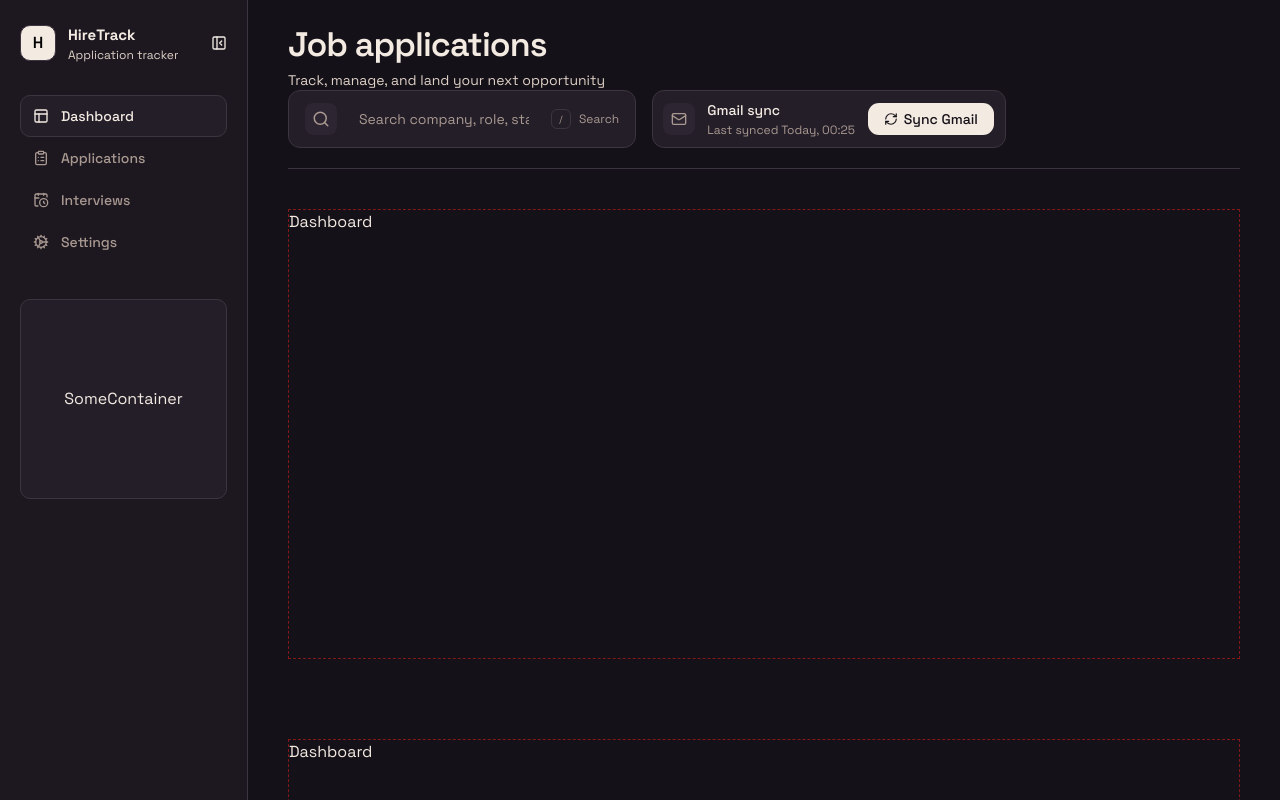
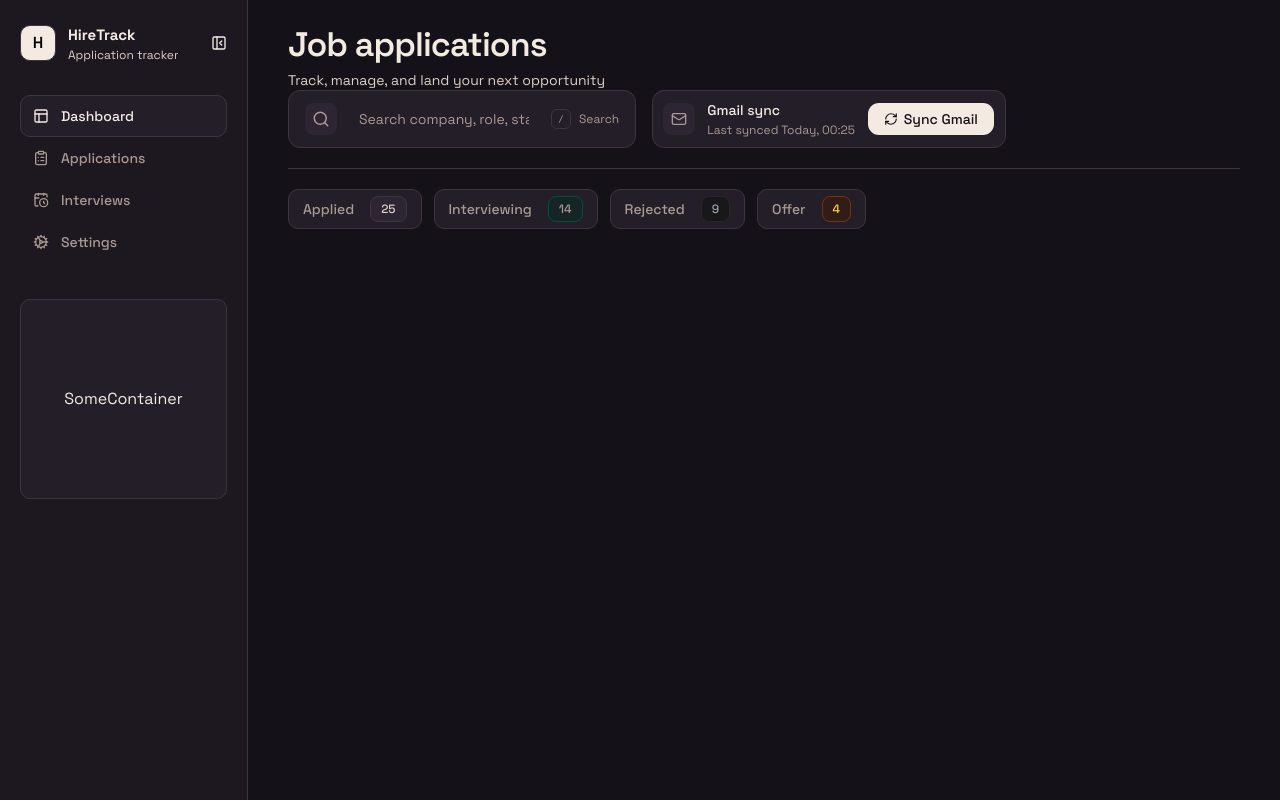
Before and after one commit to mundesamarth/HireTrack, a Next.js app: page / in a window 1280 px wide. Built offline with nearby package versions, Linux system fonts and the light colour scheme.

Commit message:
Staging top metrics styling done

```diff
--- /dev/null
+++ b/app/Dashboard/Dashboard.tsx
@@ -0,0 +1,11 @@
+import TopheaderSection from "../components/Topheader";
+import TopmetricsSection from "../components/TopmetricsSection";
+
+export default function Dashboard(){
+    return(
+        <div>
+            <TopheaderSection/>
+            <TopmetricsSection/>
+        </div>
+    )
+}
--- a/app/components/Searchbar.tsx
+++ b/app/components/Searchbar.tsx
@@ -19,7 +19,8 @@ export default function Searchbar(){
               </div>
               <div className="text-foreground-3 flex gap-2 items-center text-xs">
                 <span className="text-[9px] w-[20px] h-[20px] flex items-center justify-center rounded-[6px] border border-border ">
-                  /
+
+                  <kbd>/</kbd>
                 </span>
                 Search
               </div>
--- a/app/components/Syncbutton.tsx
+++ b/app/components/Syncbutton.tsx
@@ -40,7 +40,7 @@ export default function Syncbutton() {
       </div>
       {/* Middle */}
       <div>
-        <div className="text-[14px] font-medium">Gmail sync</div>
+        <div className="text-[14px] font-medium  text-foreground-1 ">Gmail sync</div>
         <div className="text-[12px] text-foreground-3">
           Last synced Today, 00:25
         </div>
@@ -48,7 +48,7 @@ export default function Syncbutton() {
       {/* Right */}
       <div>
         <Button className="!rounded-[12px] text-background bg-foreground-1 text-sm py-4 hover:opacity-92 font-medium ml-auto shrink-0 cursor-pointer  !px-4">
-          <RefreshCcw className="!w-3.5 !h-3.5 scale-x-[-1]" />
+          <RefreshCcw className="!w-3.5 !h-3.5 scale-x-[-1] " />
           Sync Gmail
         </Button>
       </div>
--- a/app/components/Topheader.tsx
+++ b/app/components/Topheader.tsx
@@ -5,6 +5,8 @@ import Link from "next/link";
 import { usePathname } from "next/navigation";
 import Searchbar from "./Searchbar";
 import Syncbutton from "./Syncbutton";
+
+
 export default function TopheaderSection() {
   const pathname = usePathname();
 
@@ -37,10 +39,10 @@ export default function TopheaderSection() {
   ];
   const currentHeading = headingLabel.find((h) => h.href === pathname);
   return (
-    <div className="flex justify-between mt-7 h-auto min-w-560px max-w-720px mb-10 border-b pb-5 sm:flex-wrap ">
+    <div className="flex justify-between mt-7 h-auto min-w-560px max-w-720px  border-b pb-5 sm:flex-wrap ">
       {/* Left Section  */}
       <div className="">
-        <div className="text-[34px] font-[600] leading-none tracking-[-0.06rem]">
+        <div className="text-[34px] font-[600] leading-none tracking-[-0.06rem] text-foreground-1">
           {currentHeading?.label}
         </div>
         <div className="text-sm mt-2 text-foreground-2">
--- /dev/null
+++ b/app/components/TopmetricsSection.tsx
@@ -0,0 +1,91 @@
+// This is the `Applied / Interviewing / Rejected / Offer` filter area.
+
+import { Badge } from "@/components/ui/badge";
+import { cn } from "@/lib/utils";
+
+// ### Structure
+// - Four independent filter containers
+// - Not one shared segmented wrapper
+
+// ### Each Filter Chip
+// - Height: `40px`
+// - Horizontal padding: `14px`
+// - Radius: `10px`
+// - Background: primary surface
+// - Border: `1px solid --border`
+// - Shadow: shared raised surface
+// - Typography: `14px`, medium
+
+// ### Spacing
+// - Gap between chips: `12px`
+// - Gap above metrics section: `24px`
+// - Gap below header separator: `24px`
+
+// ### Interaction
+// - Active state:
+//   - stronger border
+//   - stronger text
+//   - slightly more prominent surface treatment
+// - Inactive state:
+//   - muted text
+//   - regular surface
+// - Hover:
+//   - subtle border/background shift only
+
+// ### Responsive Behavior
+// - Mobile/tablet: wraps cleanly
+// - Desktop: single row
+
+// ### Design Intent
+// - Each filter should feel like an independent tool
+// - Should breathe visually and never hug adjacent chips
+
+//  Stage styling
+//   - Applied: neutral muted surface
+//   - Interviewing: emerald-accent priority state
+//   - Rejected: lowered emphasis and reduced opacity
+//   - Offer: amber-accent final-state styling
+
+const filterArea = [
+  {
+    label: "Applied",
+    number: "25",
+    badge: "border-border-strong bg-surface-muted text-foreground-2",
+  },
+  {
+    label: "Interviewing",
+    number: "14",
+    badge: "border-emerald-900 bg-emerald-950/40 text-emerald-300'",
+  },
+  {
+    label: "Rejected",
+    number: "9",
+    badge: "border-zinc-800 bg-zinc-900 text-zinc-400",
+  },
+  {
+    label: "Offer",
+    number: "4",
+    badge: "border-amber-900 bg-amber-950/40 text-amber-300",
+  },
+];
+
+
+export default function TopmetricsSection() {
+  return (
+    <div className="text-foreground-1 flex gap-3 mt-5">
+      {filterArea.map(({ label, number, badge }) => (
+        <div key={label} className="bg-surface h-[40px] flex items-center justify-center gap-3 px-[14px] rounded-[10px] border border-border text-foreground-3 text-sm font-medium bg-raised-shadow">
+          <div className= "">
+            {label}
+          </div>
+          <div className={cn(
+            "ml-1 inline-flex items-center rounded-[8px] border px-2.5 py-1 text-xs font-medium", badge
+          )}>
+
+            {number}
+          </div>
+        </div>
+      ))}
+    </div>
+  );
+}
--- a/app/globals.css
+++ b/app/globals.css
@@ -14,6 +14,7 @@
   --font-space: var(--fonts-grotesk);
   --color-sidebar:var(--sidebar);
   --color-surface: var(--surface);
+  --shadow-raised-shadow: var(--raised-shadow);
   --color-surface-muted:var(--surface-muted);
   --color-sidebar-border: var(--sidebar-border);
   --color-sidebar-accent-foreground: var(--sidebar-accent-foreground);
@@ -50,6 +51,7 @@
   --radius-2xl: calc(var(--radius) * 1.8);
   --radius-3xl: calc(var(--radius) * 2.2);
   --radius-4xl: calc(var(--radius) * 2.6);
+  --animation: var(--animation);
 }
 
 :root {
@@ -82,8 +84,8 @@
   --border: #3d3441;
   --border-strong: #5a4f60;
   --accent: #c78db0;
-
-
+  --animation: spin-reverse 1s linear infinite;
+  --raised-shadow: 0 1px 0 rgba(255,255,255,0.02), 0 10px 24px rgba(0,0,0,0.16);
 
 }
 
--- a/app/layout.tsx
+++ b/app/layout.tsx
@@ -1,7 +1,6 @@
 import type { Metadata } from "next";
 import { Geist, Geist_Mono } from "next/font/google";
 import "./globals.css";
-import sideBar from "./components/Sidebar";
 import Sidebar from "./components/Sidebar";
 
 const geistSans = Geist({
@@ -15,8 +14,8 @@ const geistMono = Geist_Mono({
 });
 
 export const metadata: Metadata = {
-  title: "Create Next App",
-  description: "Generated by create next app",
+  title: "HireTrack",
+  description: "AI-Powered application tracker",
 };
 
 export default function RootLayout({
--- a/app/page.tsx
+++ b/app/page.tsx
@@ -2,16 +2,12 @@ import { Button } from "@/components/ui/button";
 import Link from "next/link";
 import Sidebar from "./components/Sidebar";
 import TopheaderSection from "./components/Topheader";
+import Dashboard from "./Dashboard/Dashboard";
 
 export default function Home() {
   return (
-    <div className="text-foreground-1">
-      <TopheaderSection/>
-      <div className="border-dashed border border-red-900 w-full h-[450px] mb-20"> Dashboard</div>
-      <div className="border-dashed border border-red-900 w-full h-[450px] mb-20"> Dashboard</div>
-      <div className="border-dashed border border-red-900 w-full h-[450px] mb-20"> Dashboard</div>
-      <div className="border-dotted border border-red-900 w-full h-[450px] mb-20"> Dashboard</div>
-
+    <div>
+      <Dashboard/>
     </div>
     // <div className="flex items-center justify-center h-40 bg-background ">
     //   <Button className="p-10 bg-secondary text-foreground-3 text-2xl">
--- /dev/null
+++ b/components/ui/badge.tsx
@@ -0,0 +1,49 @@
+import * as React from "react"
+import { cva, type VariantProps } from "class-variance-authority"
+import { Slot } from "radix-ui"
+
+import { cn } from "@/lib/utils"
+
+const badgeVariants = cva(
+  "group/badge inline-flex h-5 w-fit shrink-0 items-center justify-center gap-1 overflow-hidden rounded-4xl border border-transparent px-2 py-0.5 text-xs font-medium whitespace-nowrap transition-all focus-visible:border-ring focus-visible:ring-[3px] focus-visible:ring-ring/50 has-data-[icon=inline-end]:pr-1.5 has-data-[icon=inline-start]:pl-1.5 aria-invalid:border-destructive aria-invalid:ring-destructive/20 dark:aria-invalid:ring-destructive/40 [&>svg]:pointer-events-none [&>svg]:size-3!",
+  {
+    variants: {
+      variant: {
+        default: "bg-primary text-primary-foreground [a]:hover:bg-primary/80",
+        secondary:
+          "bg-secondary text-secondary-foreground [a]:hover:bg-secondary/80",
+        destructive:
+          "bg-destructive/10 text-destructive focus-visible:ring-destructive/20 dark:bg-destructive/20 dark:focus-visible:ring-destructive/40 [a]:hover:bg-destructive/20",
+        outline:
+          "border-border text-foreground [a]:hover:bg-muted [a]:hover:text-muted-foreground",
+        ghost:
+          "hover:bg-muted hover:text-muted-foreground dark:hover:bg-muted/50",
+        link: "text-primary underline-offset-4 hover:underline",
+      },
+    },
+    defaultVariants: {
+      variant: "default",
+    },
+  }
+)
+
+function Badge({
+  className,
+  variant = "default",
+  asChild = false,
+  ...props
+}: React.ComponentProps<"span"> &
+  VariantProps<typeof badgeVariants> & { asChild?: boolean }) {
+  const Comp = asChild ? Slot.Root : "span"
+
+  return (
+    <Comp
+      data-slot="badge"
+      data-variant={variant}
+      className={cn(badgeVariants({ variant }), className)}
+      {...props}
+    />
+  )
+}
+
+export { Badge, badgeVariants }
--- /dev/null
+++ b/components/ui/kbd.tsx
@@ -0,0 +1,26 @@
+import { cn } from "@/lib/utils"
+
+function Kbd({ className, ...props }: React.ComponentProps<"kbd">) {
+  return (
+    <kbd
+      data-slot="kbd"
+      className={cn(
+        "pointer-events-none inline-flex h-5 w-fit min-w-5 items-center justify-center gap-1 rounded-sm bg-muted px-1 font-sans text-xs font-medium text-muted-foreground select-none in-data-[slot=tooltip-content]:bg-background/20 in-data-[slot=tooltip-content]:text-background dark:in-data-[slot=tooltip-content]:bg-background/10 [&_svg:not([class*='size-'])]:size-3",
+        className
+      )}
+      {...props}
+    />
+  )
+}
+
+function KbdGroup({ className, ...props }: React.ComponentProps<"div">) {
+  return (
+    <kbd
+      data-slot="kbd-group"
+      className={cn("inline-flex items-center gap-1", className)}
+      {...props}
+    />
+  )
+}
+
+export { Kbd, KbdGroup }
```
